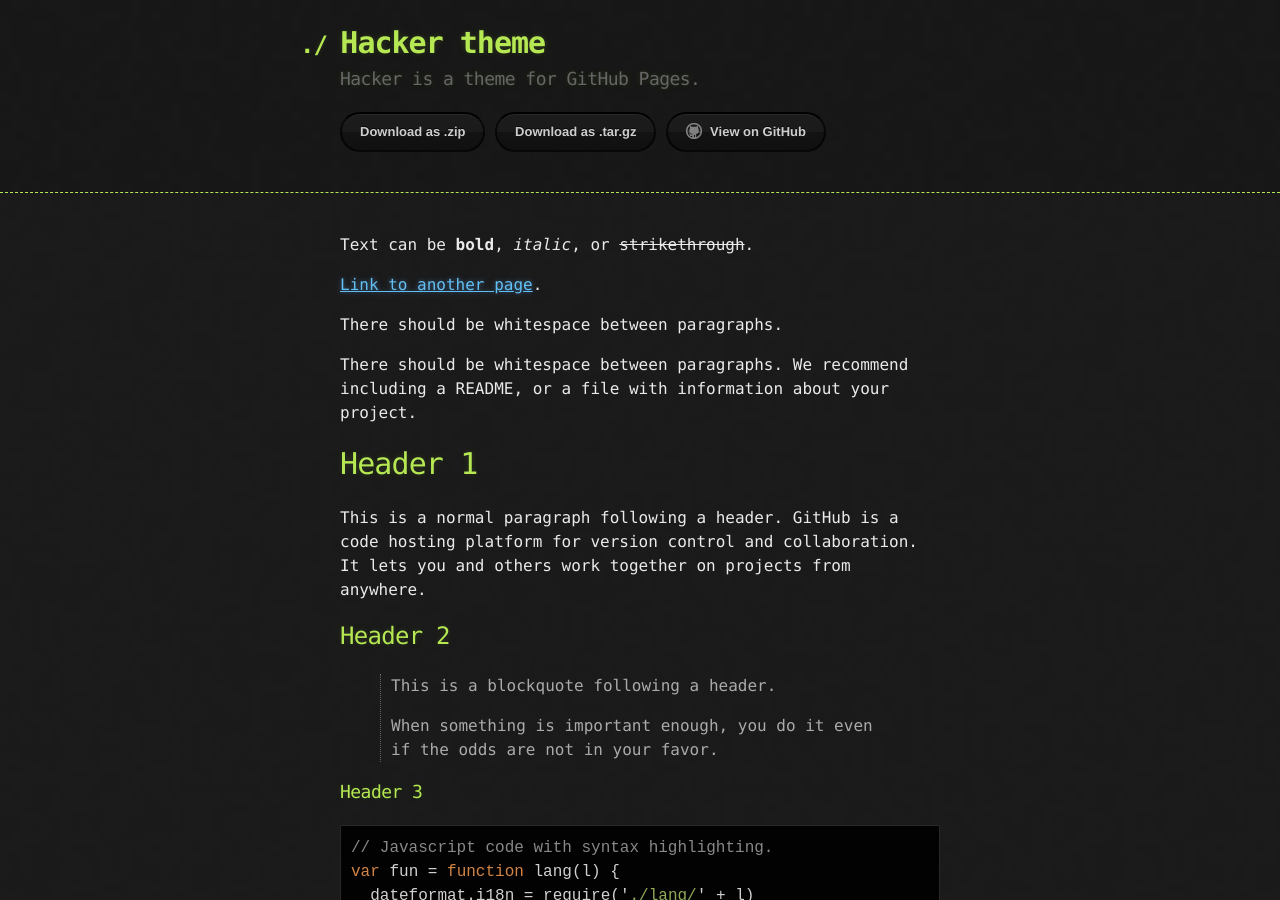
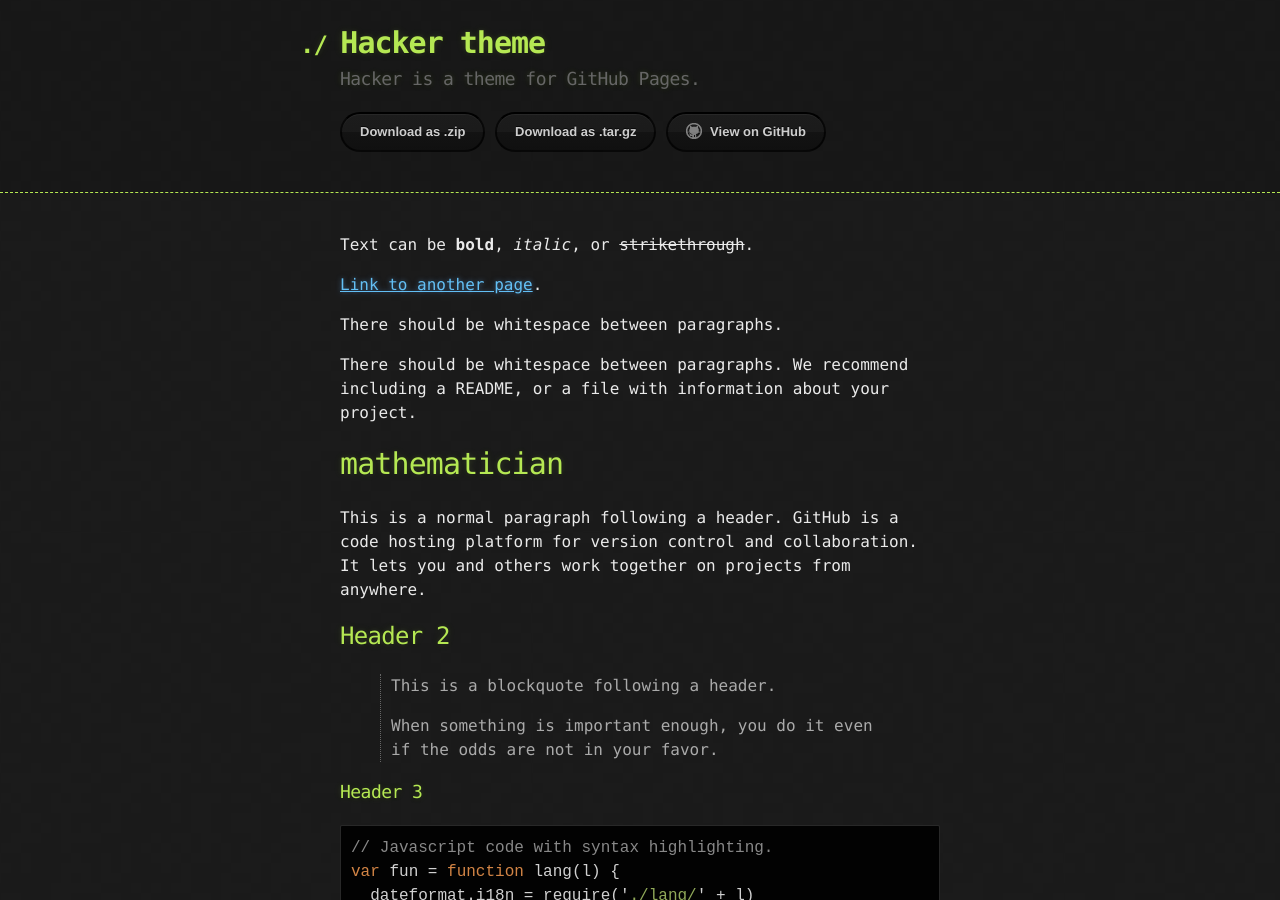
Before and after one commit to nickfuryd/nickfuryd.github.io, a Jekyll site: the page built from index.md, in a window 1280 px wide and 900 px high. Built offline with Jekyll 4.4.1, drawn with Linux system fonts in a browser that asks for light colours.

Commit message:
Update index.md

```diff
--- a/index.md
+++ b/index.md
@@ -10,7 +10,7 @@
 
 There should be whitespace between paragraphs. We recommend including a README, or a file with information about your project.
 
-# [](#header-1)Header 1
+# [](#header-1)mathematician
 
 This is a normal paragraph following a header. GitHub is a code hosting platform for version control and collaboration. It lets you and others work together on projects from anywhere.
 
```
